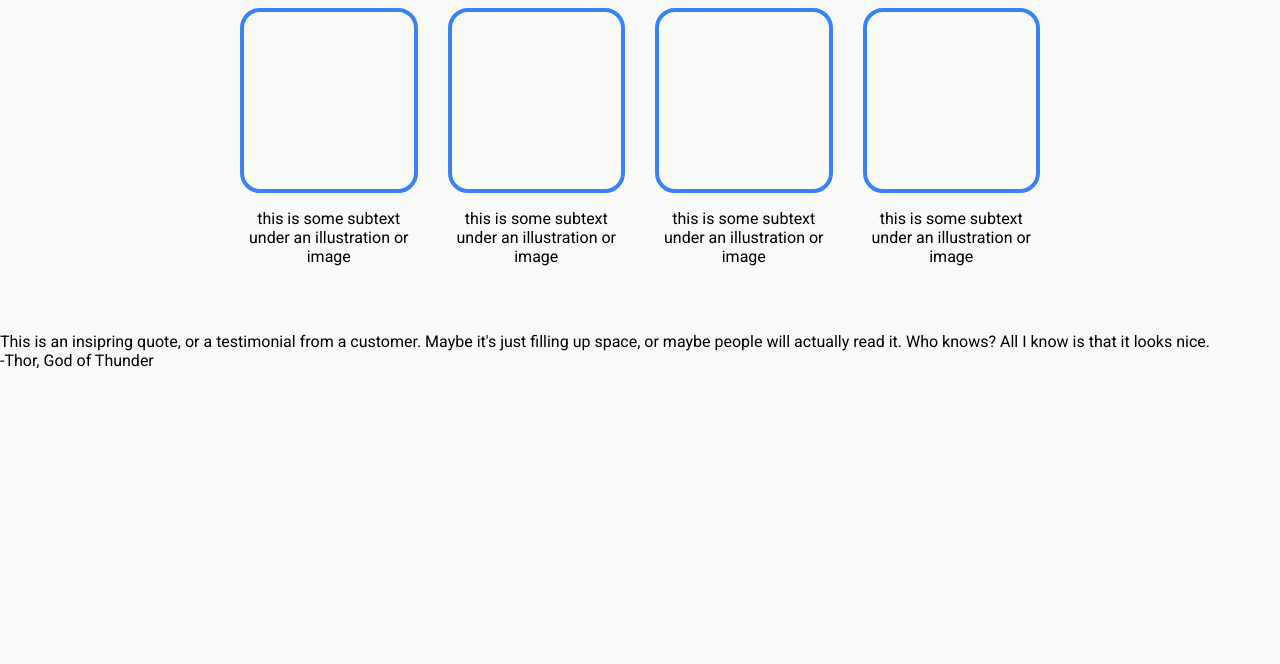
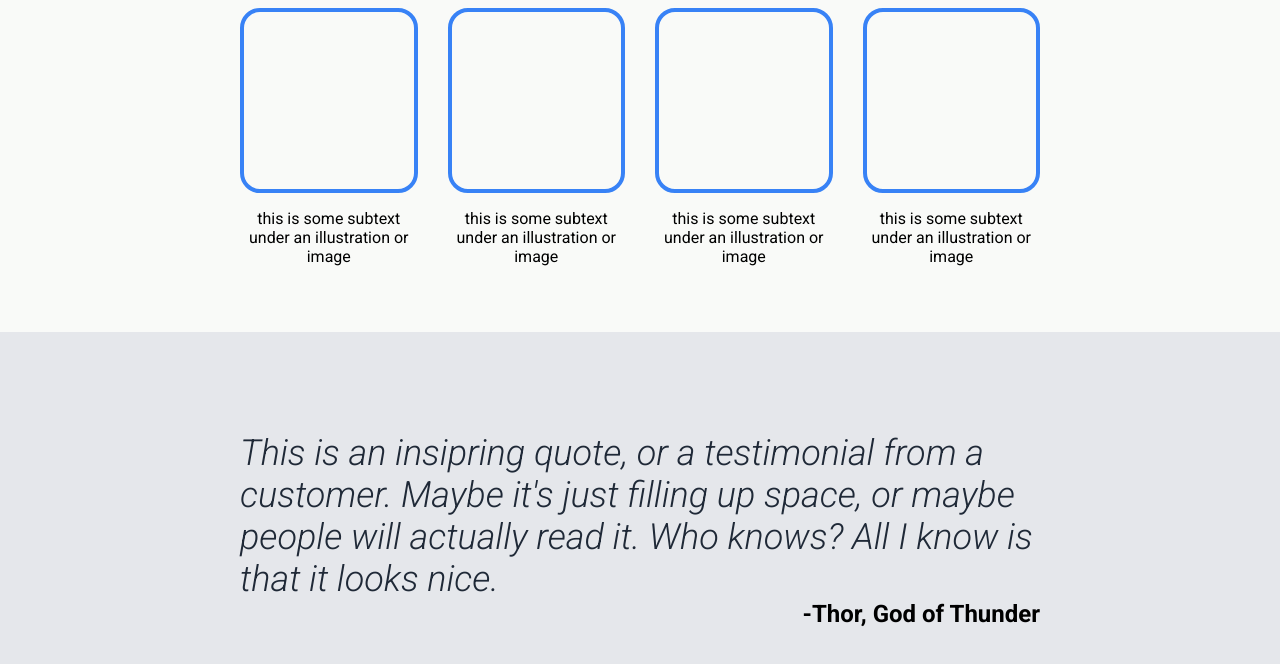
Before and after one commit to discoverypilot/odin-landing-page, a plain HTML site: page index.html in a window 1280 px wide. Shown: the part 637-1301 px from the top of the page. Before the commit the page ends 1007 px from the top, so only its background shows below. Drawn offline with Linux system fonts and the light colour scheme.

Commit message:
Finish section 3

```diff
--- a/index.html
+++ b/index.html
@@ -49,7 +49,7 @@
       </div>
   </div>
   <div class="section3">
-    <div class="widthlimit">
+    <div class="width-limiter">
       <div class="quote">This is an insipring quote, or a testimonial from a customer. Maybe it's just filling up space, or maybe people will actually read it. Who knows? All I know is that it looks nice.</div>
       <div class="quote-attribution">-Thor, God of Thunder</div>
     </div>
--- a/style.css
+++ b/style.css
@@ -119,3 +119,33 @@ body {
   border-radius: 20px;
   padding: 50% 0;
 }
+
+.section3 {
+  background-color: #e5e7eb;
+  display: flex;
+  flex-direction: column;
+  align-items: center;
+  justify-content: center;
+}
+
+.section3 .width-limiter {
+  margin: 100px;
+  width: 800px;
+  display: flex;
+  flex-direction: column;
+  align-items: center;
+  justify-content: center;
+}
+
+.quote {
+  font-size: 36px;
+  color: #1F2937;
+  font-weight: 300;
+  font-style: italic;
+}
+
+.quote-attribution {
+  font-weight: 700;
+  align-self: flex-end;
+  font-size: 24px;
+}
```
